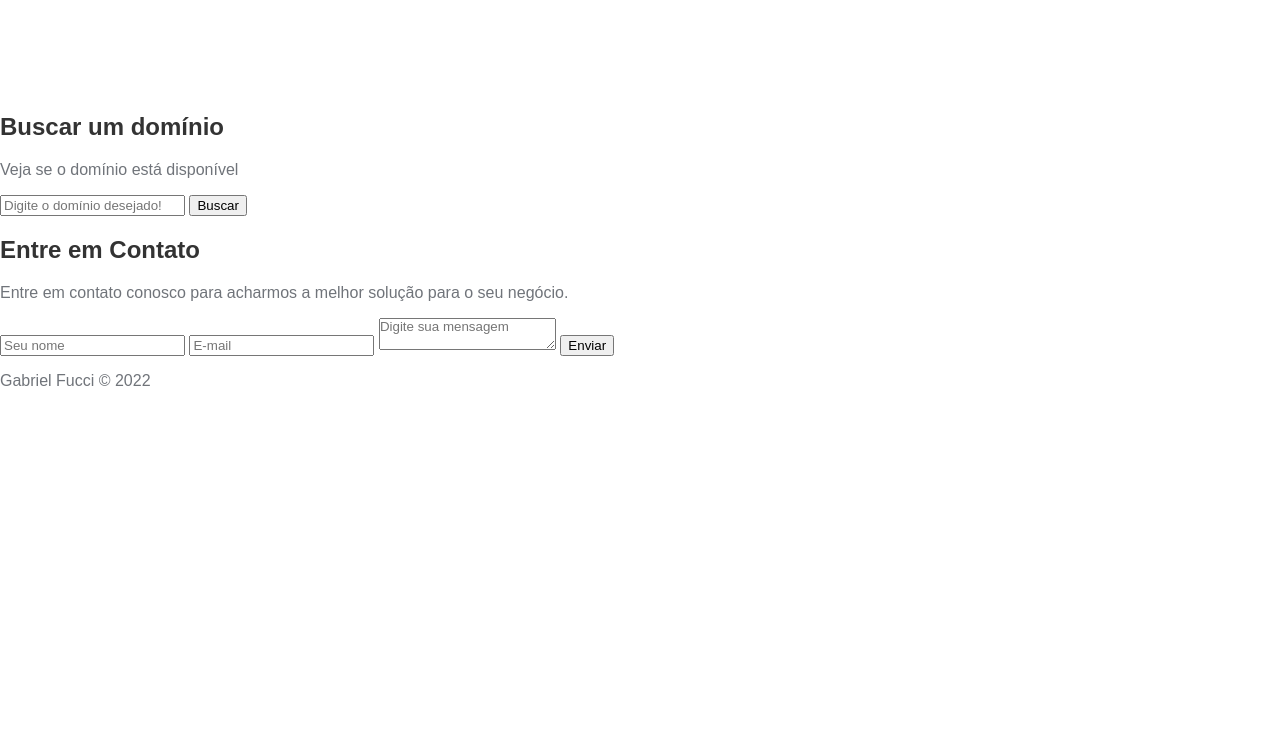
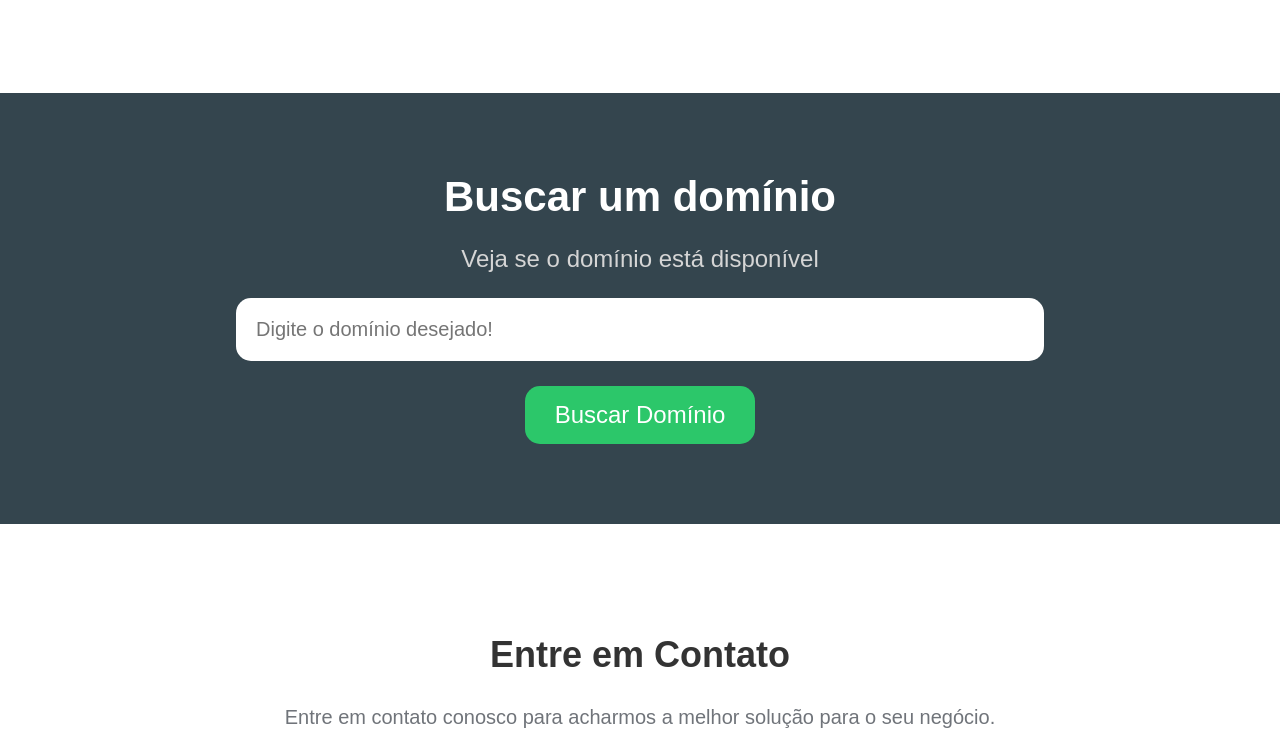
Before and after one commit to gfucci/Site-HDC-host, a plain HTML site: page index.html in a window 1280 px wide. Shown: the part 1924-2680 px from the top of the page. Before the commit the page ends 2330 px from the top, so only its background shows below. Drawn offline with Linux system fonts and the light colour scheme.

Commit message:
CSS do contato, busca e footer

```diff
--- a/css/style.css
+++ b/css/style.css
@@ -198,7 +198,7 @@ nav {
     font-size: 18px;
     text-align: center;
     border-radius: 50%;
-    background-color: #2CC762;
+    background-color: #2CC76A;
     color: #FFF;
     position: relative;
     margin-left: auto;
@@ -217,7 +217,7 @@ nav {
 
 .plan .plan_btn {
     cursor: pointer;
-    background-color: #2CC762;
+    background-color: #2CC76A;
     font-weight: bold;
     height: 75px;
     line-height: 75px;
@@ -228,3 +228,103 @@ nav {
 .plan .recommended {
     background-color: #FA5C57;
 }
+
+/* SEARCH DOMAIN */
+
+.subdomain_container {
+    background-color: #34454E;
+    text-align: center;
+    padding: 5em 0;
+}
+
+.subdomain_container h2 {
+    color: #FFF;
+    margin-top: 0;
+    margin-bottom: 15px;
+    font-size: 42px;
+}
+
+.subdomain_container p {
+    color: #D5D5D5;
+    margin-bottom: 25px;
+    font-size: 24px;
+}
+
+.subdomain_container input {
+    position: relative;
+    display: block;
+    margin-left: auto;
+    margin-right: auto;
+    border: none;
+    border-radius: 15px;
+}
+
+.subdomain_container input[type=text] {
+    width: 60%;
+    padding: 20px;
+    font-size: 20px;
+    margin-bottom: 25px;
+    box-shadow: 0 0 0 0;
+    outline: none;
+}
+
+.subdomain_container input[type=submit] {
+    background-color: #2CC76A;
+    padding: 15px 30px;
+    font-size: 24px;
+    color: #FFF;
+    cursor: pointer;
+}
+
+/* CONTATO */
+
+.contact_container {
+    text-align: center;
+    padding-top: 5em;
+    padding-bottom: 2em;
+}
+
+.contact_container h2 {
+    font-size: 36px;
+}
+
+.contact_container p {
+    font-size: 20px;
+    margin-bottom: 40px;
+}
+
+.contact_container input,
+.contact_container textarea {
+    width: 200px;
+    margin-left: 10px;
+    margin-right: 10px;
+    margin-bottom: 20px;
+    padding: 10px 20px;
+    border: 1px solid #CCC;
+    border-radius: 10px;
+    box-shadow: 0 0 0 0;
+    outline: none;
+}
+
+.contact_container textarea {
+    display: block;
+    position: relative;
+    margin-left: auto;
+    margin-right: auto;
+    width: 468px;
+    height: 150px;
+}
+
+.contact_container input[type=submit] {
+    cursor: pointer;
+    color: #FFF;
+    background-color: #2CC76A;
+    font-size: 18px;
+}
+
+/* FOOTER */
+footer {
+    text-align: center;
+    font-weight: bolder;
+    margin-bottom: 50px;
+}
--- a/index.html
+++ b/index.html
@@ -114,7 +114,7 @@
                 <p>Veja se o domínio está disponível</p>
                 <form>
                     <input type="text" name="domain" id="domain" placeholder="Digite o domínio desejado!">
-                    <input type="submit" value="Buscar">
+                    <input type="submit" value="Buscar Domínio">
                 </form>
             </section>
             <section class="contact_container">
```
